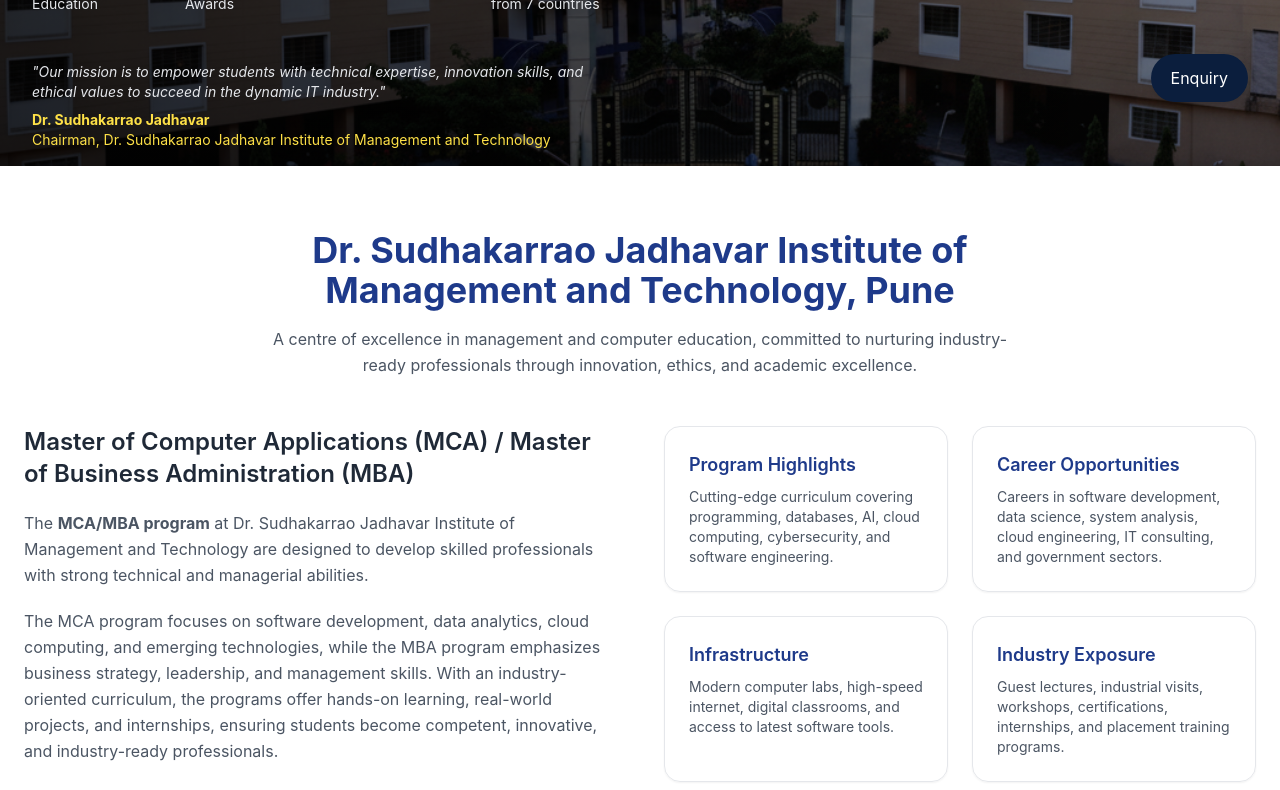
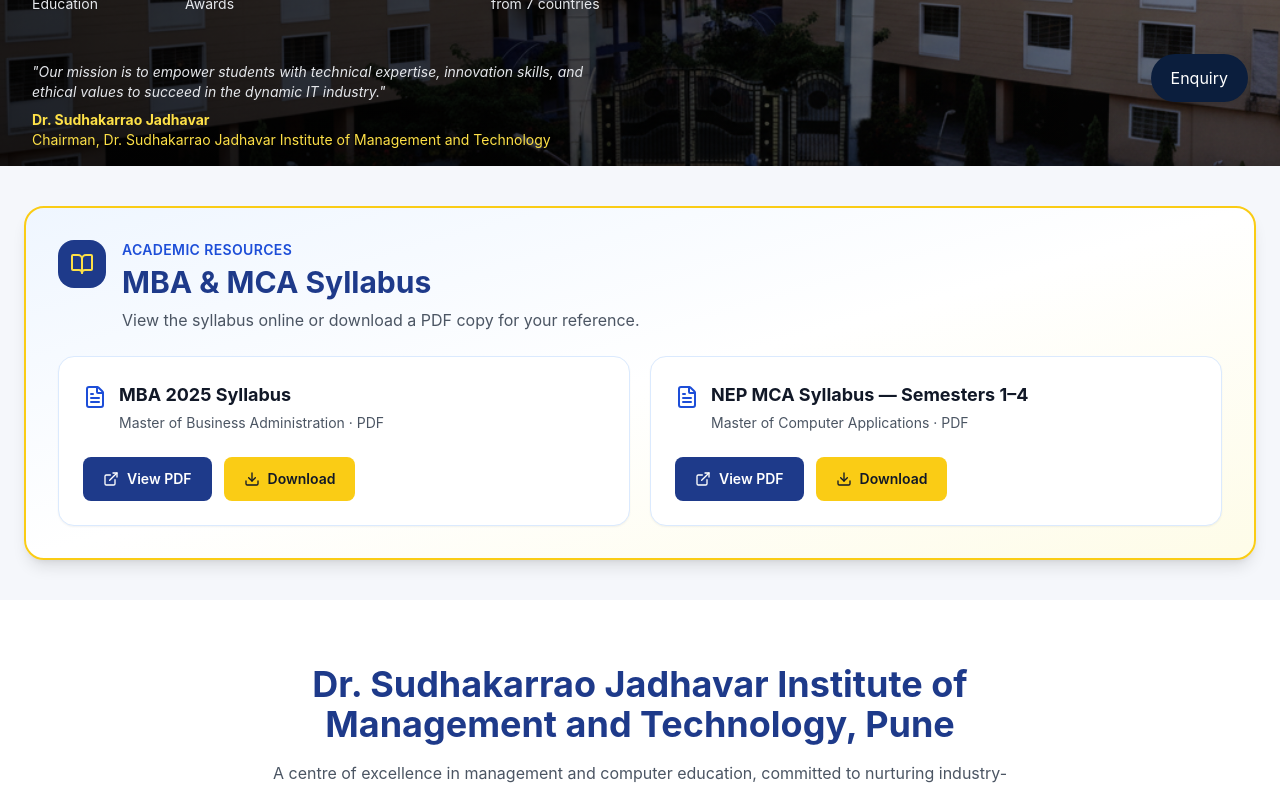
Before and after one commit to sumitchaskar0007-coder/sjimt, a React (Vite) app: page / in a window 1280 px wide. Shown: the part 666-1456 px from the top of the page. Built offline with nearby package versions, Linux system fonts and the light colour scheme; no server answers.

Commit message:
Add highlighted MBA and MCA syllabus links to home and academics

```diff
--- /dev/null
+++ b/src/components/SyllabusSection.jsx
@@ -0,0 +1,82 @@
+import React, { useId } from "react";
+import { BookOpen, Download, ExternalLink, FileText } from "lucide-react";
+
+const syllabuses = [
+  {
+    title: "MBA 2025 Syllabus",
+    description: "Master of Business Administration",
+    filename: "MBA_2025 Syllabus.pdf",
+  },
+  {
+    title: "NEP MCA Syllabus — Semesters 1–4",
+    description: "Master of Computer Applications",
+    filename: "NEP_MCA_Sem 1 - 4 Syllabus_23062025.pdf",
+  },
+];
+
+export default function SyllabusSection() {
+  const headingId = useId();
+
+  return (
+    <section
+      aria-labelledby={headingId}
+      className="rounded-2xl border-2 border-yellow-400 bg-gradient-to-br from-blue-50 via-white to-yellow-50 p-5 shadow-lg sm:p-8"
+    >
+      <div className="mb-6 flex items-start gap-4">
+        <div className="rounded-xl bg-blue-900 p-3 text-yellow-300">
+          <BookOpen className="h-6 w-6" aria-hidden="true" />
+        </div>
+        <div>
+          <p className="mb-1 text-sm font-semibold uppercase tracking-wide text-blue-700">
+            Academic Resources
+          </p>
+          <h2 id={headingId} className="text-2xl font-bold text-blue-900 sm:text-3xl">
+            MBA &amp; MCA Syllabus
+          </h2>
+          <p className="mt-2 text-gray-600">
+            View the syllabus online or download a PDF copy for your reference.
+          </p>
+        </div>
+      </div>
+
+      <div className="grid gap-5 md:grid-cols-2">
+        {syllabuses.map(({ title, description, filename }) => {
+          const href = `/assets/pdf/${encodeURIComponent(filename)}`;
+
+          return (
+            <article key={filename} className="flex flex-col rounded-xl border border-blue-100 bg-white p-5 shadow-sm sm:p-6">
+              <div className="mb-4 flex items-start gap-3">
+                <FileText className="mt-1 h-6 w-6 shrink-0 text-blue-700" aria-hidden="true" />
+                <div>
+                  <h3 className="text-lg font-bold text-gray-900">{title}</h3>
+                  <p className="mt-1 text-sm text-gray-600">{description} · PDF</p>
+                </div>
+              </div>
+              <div className="mt-auto flex flex-wrap gap-3 pt-2">
+                <a
+                  href={href}
+                  target="_blank"
+                  rel="noopener noreferrer"
+                  aria-label={`View ${title} PDF (opens in a new tab)`}
+                  className="inline-flex items-center gap-2 rounded-lg bg-blue-900 px-5 py-3 text-sm font-semibold text-white transition hover:bg-blue-800 focus-visible:outline focus-visible:outline-2 focus-visible:outline-offset-2 focus-visible:outline-blue-700"
+                >
+                  <ExternalLink className="h-4 w-4" aria-hidden="true" />
+                  View PDF
+                </a>
+                <a
+                  href={href}
+                  download={filename}
+                  aria-label={`Download ${title} PDF`}
+                  className="inline-flex items-center gap-2 rounded-lg bg-yellow-400 px-5 py-3 text-sm font-semibold text-gray-900 transition hover:bg-yellow-300 focus-visible:outline focus-visible:outline-2 focus-visible:outline-offset-2 focus-visible:outline-blue-700"
+                >
+                  <Download className="h-4 w-4" aria-hidden="true" />
+                  Download
+                </a>
+              </div>
+            </article>
+          );
+        })}
+      </div>
+    </section>
+  );
+}
--- a/src/pages/Academics.jsx
+++ b/src/pages/Academics.jsx
@@ -1,6 +1,7 @@
 import React from "react";
 import { Helmet } from "react-helmet-async";
 import { motion } from "framer-motion";
+import SyllabusSection from "../components/SyllabusSection";
 import {
   CalendarDays,
   BookOpen,
@@ -119,6 +120,8 @@
               develop skilled IT professionals and responsible technocrats.
             </p>
           </motion.div>
+
+          <SyllabusSection />
 
           {/* ================= INTAKE INFORMATION ================= */}
           <motion.div
--- a/src/pages/Home.jsx
+++ b/src/pages/Home.jsx
@@ -2,6 +2,7 @@
 import { Swiper, SwiperSlide } from "swiper/react";
 import { Autoplay, Navigation } from "swiper/modules";
 import FAQSection from "../components/FAQSection";
+import SyllabusSection from "../components/SyllabusSection";
 import { Link } from "react-router-dom";
 
 import { motion } from "framer-motion";
@@ -117,6 +118,10 @@
           </div>
         </div>
       </section>
+
+      <div className="mx-auto max-w-7xl px-6 py-10">
+        <SyllabusSection />
+      </div>
 
       {/* ================= WELCOME MESSAGE ================= */}
       <section className="w-full bg-white py-16">
```
Also changed, not shown: 9 other files (tests, documents, lock files or other folders).
